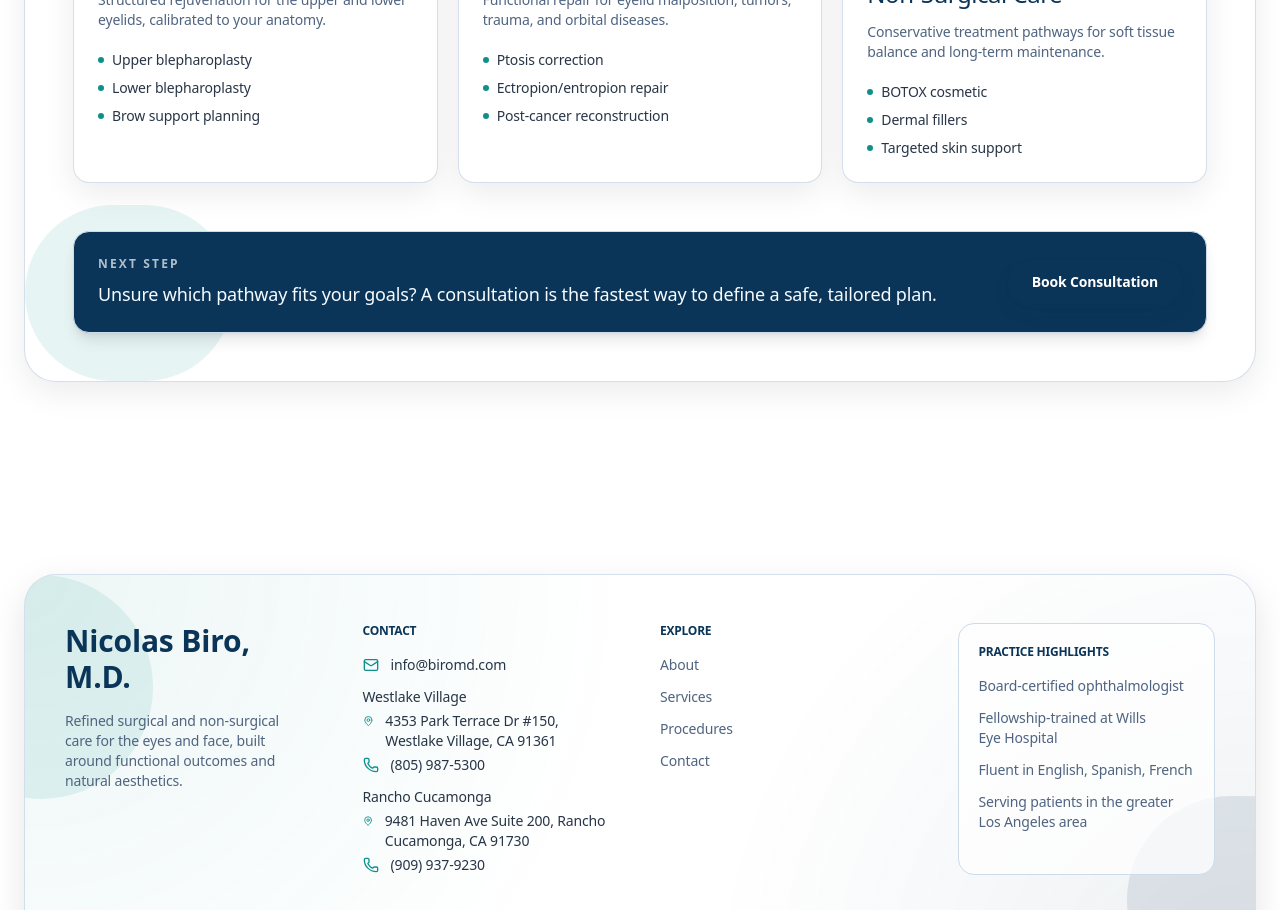
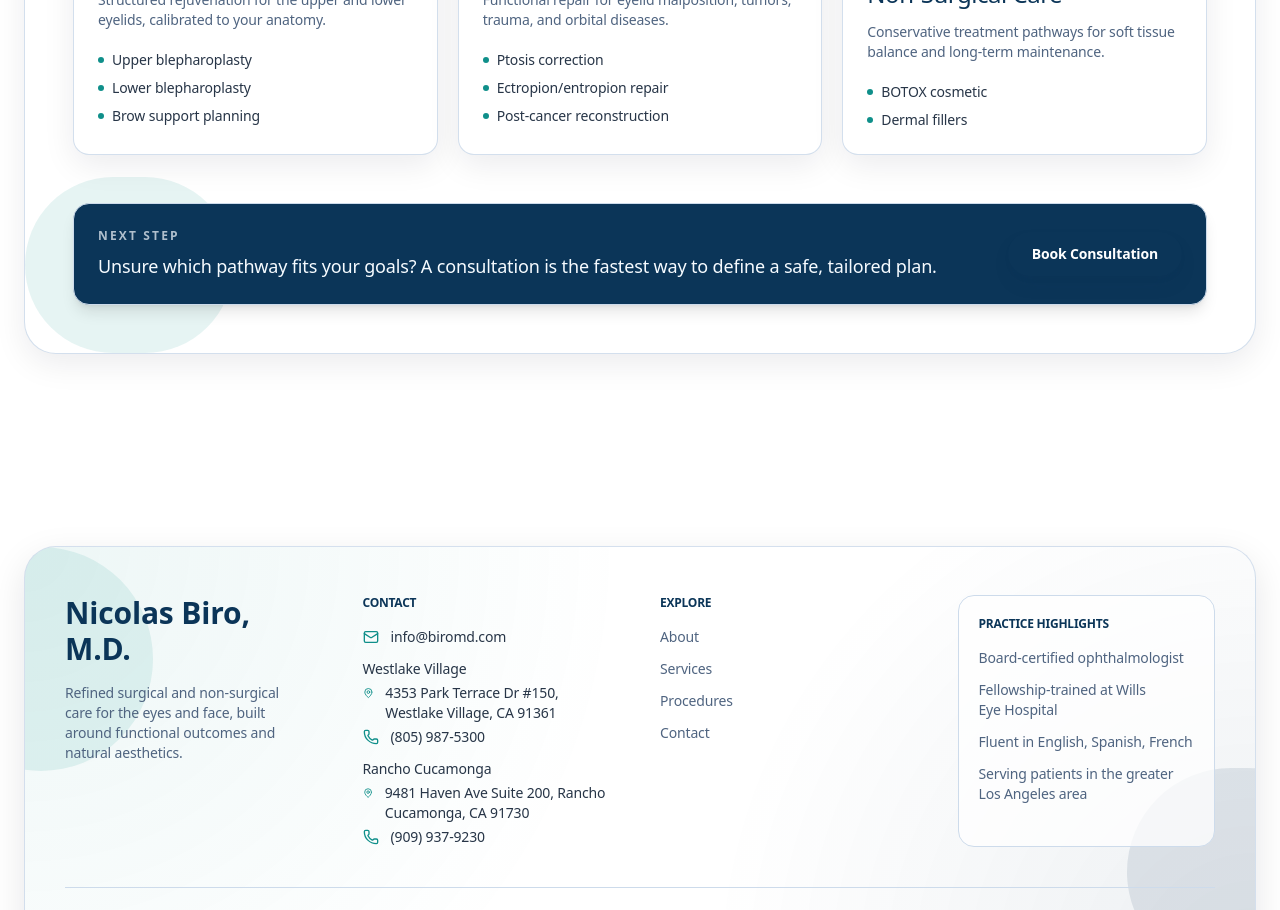
Before and after one commit to jonbiro/BiroMD, a Next.js app: page / in a window 1280 px wide. Shown: the part 2680-3590 px from the top of the page. Built offline with nearby package versions, Linux system fonts and the light colour scheme.

Commit message:
Remove targeted skin support from services list

```diff
--- a/components/sections/services-preview.tsx
+++ b/components/sections/services-preview.tsx
@@ -22,7 +22,7 @@ const services = [
     description:
       "Conservative treatment pathways for soft tissue balance and long-term maintenance.",
     icon: Syringe,
-    items: ["BOTOX cosmetic", "Dermal fillers", "Targeted skin support"],
+    items: ["BOTOX cosmetic", "Dermal fillers"],
   },
 ]
 
```
